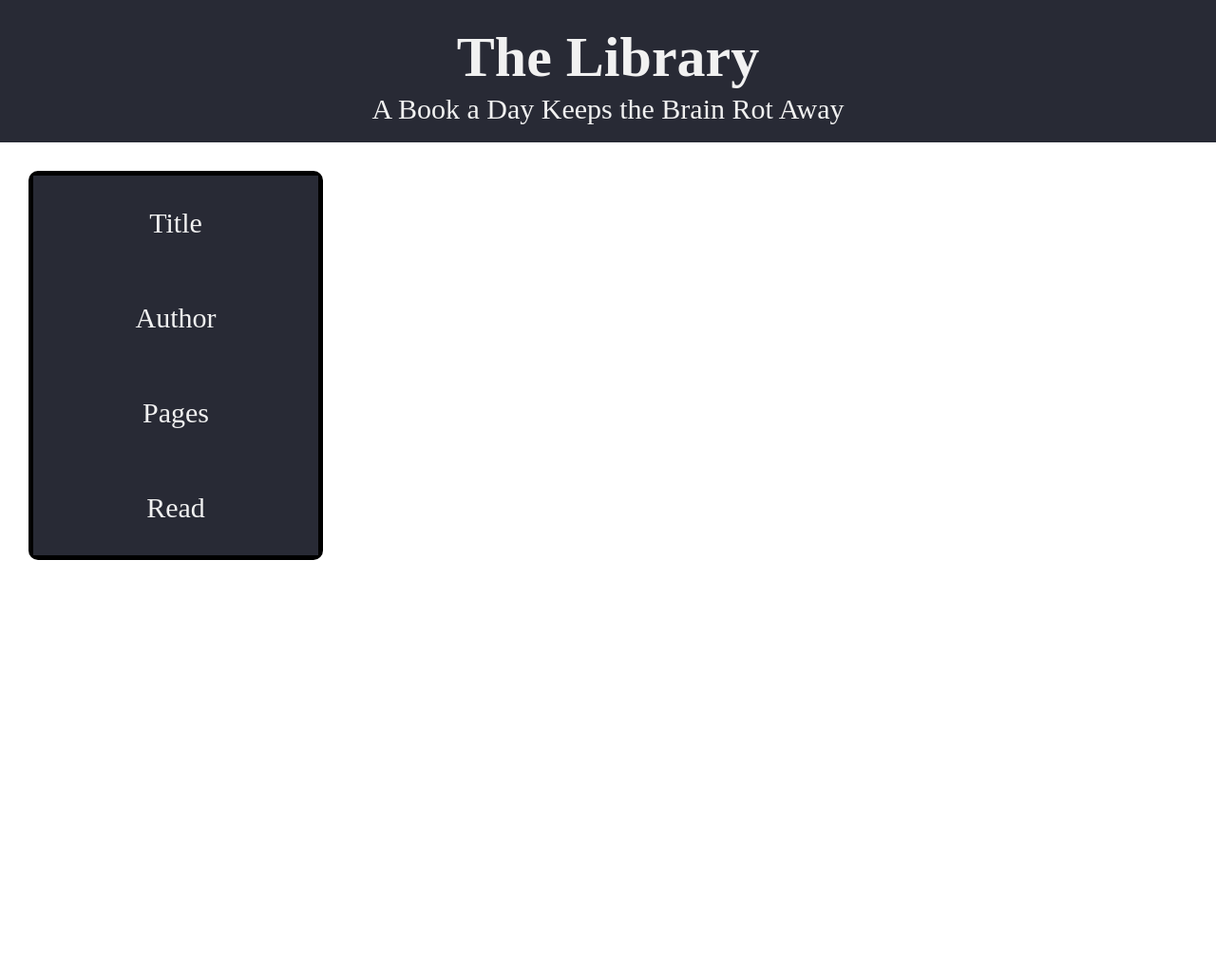
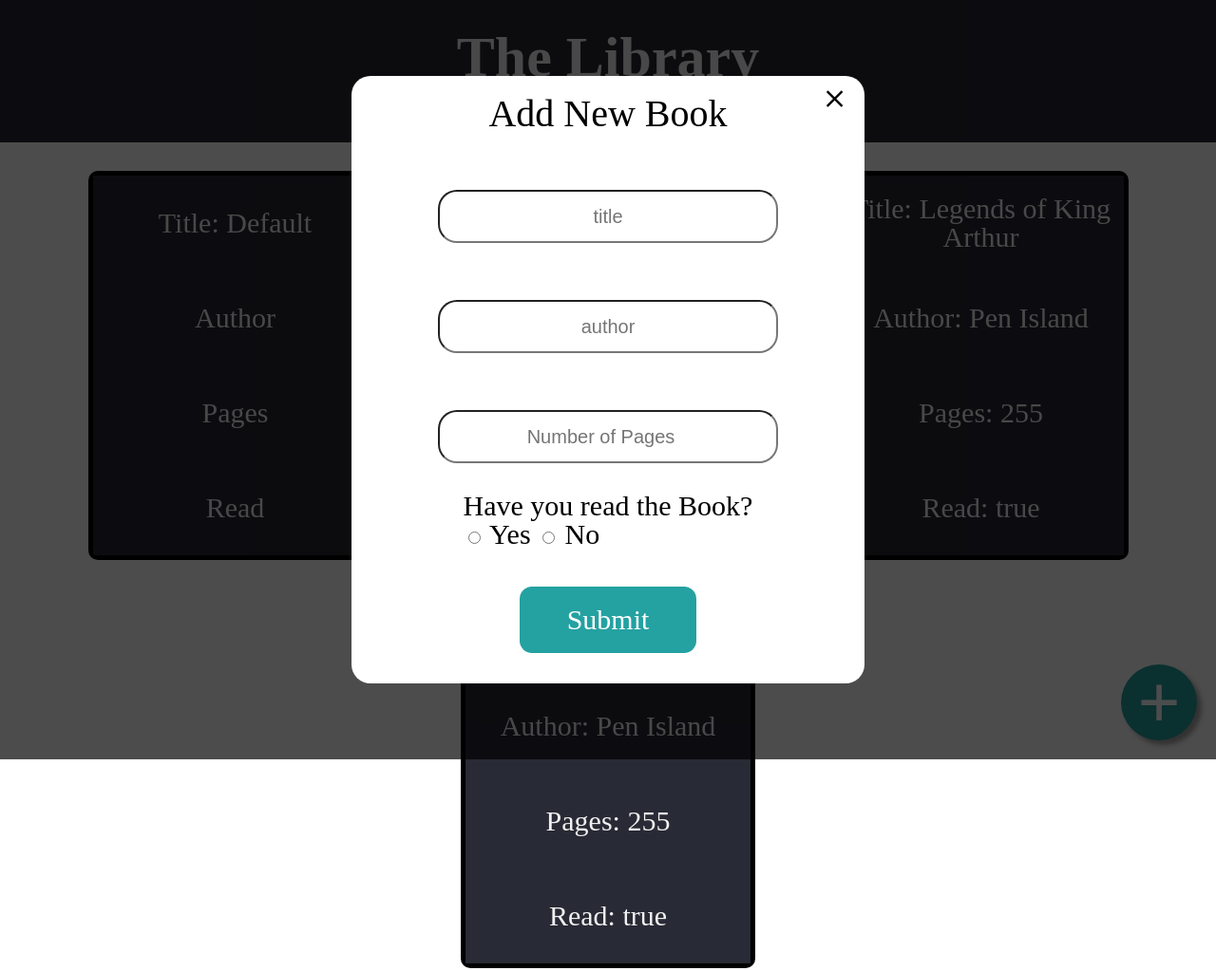
Before and after one commit to yonglu1989/Library, a plain HTML site: page index.html in a window 1280 px wide. Shown: the whole page at 95% size. Before the commit the page ends 800 px from the top, so only its background shows below. Drawn offline with Linux system fonts and the light colour scheme.

Commit message:
Basic Styling of the form completed. Added popup Modal form. Still needs to be hooked up to JS.

```diff
--- a/css/style.css
+++ b/css/style.css
@@ -21,6 +21,8 @@
     display: flex;
     gap: 20px;
     padding: 30px;
+    flex-flow: row wrap;
+    justify-content: space-evenly;
 }
 .card {
     /* display: flex; */
@@ -52,3 +54,95 @@
 /* .title-info {
     background-color: #282A35;
 } */
+
+.add-button {
+    height: 80px;
+    width: 80px;
+    background-color: rgb(36, 161, 161);
+    border-radius: 50px;
+    position: fixed;
+    bottom: 20px;
+    right: 20px;
+    font-size: 80px;
+    font-weight: bolder;
+    display: flex;
+    justify-content: center;
+    align-items: center;
+    color:white;
+    box-shadow: 5px 5px 5px rgb(170, 168, 168);
+}
+
+.add-button:hover, a:hover {
+    cursor: pointer;
+    background-color: rgb(23, 97, 97);
+}
+
+.bg-modal {
+    width: 100%;
+    height: 100%;
+    background-color: rgb(0, 0, 0, 0.7);
+    position: absolute;
+    top: 0;
+    display: flex;
+    justify-content: center;
+    align-items: center;
+}
+
+.modal-content {
+    height: 600px;
+    width: 500px;
+    border-radius: 20px;
+    background-color: white;
+    padding: 20px;
+    display: flex;
+    flex-direction: column;
+    align-items: center;
+    gap: 30px;
+    font-size: 40px;
+    position: relative;
+}
+
+form {
+    width: 100%;
+    display: flex;
+    flex-direction: column;
+    align-items: center;
+    font-size: 30px;
+}
+
+input[type=text], input[type=number] {
+    text-align: center;
+    width: 70%;
+    height: 50px;
+    margin: 30px auto;
+    border-radius: 20px;
+}
+
+input, input::-webkit-input-placeholder {
+    font-size: 20px;
+    line-height: 3;
+}
+
+.submit-button {
+    color: white;
+    margin-top: 40px;
+    font-size: 30px;
+    padding: 20px 50px;
+    text-align: center;
+    vertical-align: middle;
+    border-radius: 13px;
+    background-color: rgb(36, 161, 161);
+}
+
+a:link {
+    text-decoration: none;
+}
+
+.close-button {
+    position: absolute;
+    top: 0;
+    right: 18px;
+    font-size: 48px;
+    transform: rotate(45deg);
+    cursor: pointer;
+}
--- a/index.html
+++ b/index.html
@@ -3,6 +3,7 @@
 <head>
     <link rel="stylesheet" href="css/reset.css">
     <link rel="stylesheet" href="css/style.css">
+    <link rel="stylesheet" href="https://fonts.googleapis.com/icon?family=Material+Icons">
     <script src="src.js" defer></script>
     <meta charset="UTF-8">
     <meta http-equiv="X-UA-Compatible" content="IE=edge">
@@ -16,11 +17,33 @@
     </div>
     <div class="cards-container">
         <div class="card">
-            <div class="title-info">Title</div>
+            <div class="title-info">Title: Default</div>
             <div class="author-info">Author</div>
             <div class="pages-info">Pages</div>
             <div class="read-info">Read</div>
         </div>
     </div>
+    <div class="add-button">+</div>
+
+    <!-- Modal Section -->
+    <div class="bg-modal">
+        <div class="modal-content">
+            <div class="close-button">+</div>
+            <div>Add New Book</div>
+            <form action="">
+                <input type="text" placeholder="title">
+                <input type="text" placeholder="author">
+                <input type="number" placeholder="Number of Pages">
+                <div class="radio-container">
+                    <p>Have you read the Book?</p>
+                    <input type="radio" id="yes" name="read">
+                    <label for="yes">Yes</label>
+                    <input type="radio" id="no" name="read">
+                    <label for="no">No</label>
+                </div>
+                <a href="" class="submit-button">Submit</a>
+            </form>
+        </div>
+    </div>
 </body>
 </html>
--- a/src.js
+++ b/src.js
@@ -1,3 +1,5 @@
+// Initializations
+const cardsContainer = document.querySelector(".cards-container");
 let myLibrary = [];
 
 function book(title, author, pages, read) {
@@ -17,9 +19,41 @@ function book(title, author, pages, read) {
     };
 }
 
-function addBookToLibrary(bookInput) {
-    myLibrary.push(bookInput);
+function addBookToLibrary(title, author, pages, read) {
+    let newBook = new book(title, author, pages, read);
+    myLibrary.push(newBook);
 }
 
+function displayBooks() {
+    for (let i = 0; i < myLibrary.length; i++) {
+        let card = document.createElement("div");
+        let cardTitle = document.createElement("div");
+        let cardAuthor = document.createElement("div");
+        let cardPages = document.createElement("div");
+        let cardRead = document.createElement("div");
+
+        cardTitle.textContent = "Title: " + myLibrary[i].title.toString();
+        cardAuthor.textContent = "Author: " + myLibrary[i].author.toString();
+        cardPages.textContent = "Pages: " + myLibrary[i].pages.toString();
+        cardRead.textContent = "Read: " + myLibrary[i].read.toString();
+
+        cardTitle.classList.add('title-info');
+        cardAuthor.classList.add('author-info');
+        cardPages.classList.add('pages-info');
+        cardRead.classList.add('read-info');
+        card.classList.add('card');
+
+        card.appendChild(cardTitle);
+        card.appendChild(cardAuthor);
+        card.appendChild(cardPages);
+        card.appendChild(cardRead);
+        cardsContainer.appendChild(card);
+
+    }
+}
 // Manually creating some books for now.
-//
+addBookToLibrary("Legends of Smithy Jones", "Pen Island", 255, true);
+addBookToLibrary("Legends of King Arthur", "Pen Island", 255, true);
+addBookToLibrary("Legends of Grey Hound", "Pen Island", 255, true);
+
+displayBooks();
```
